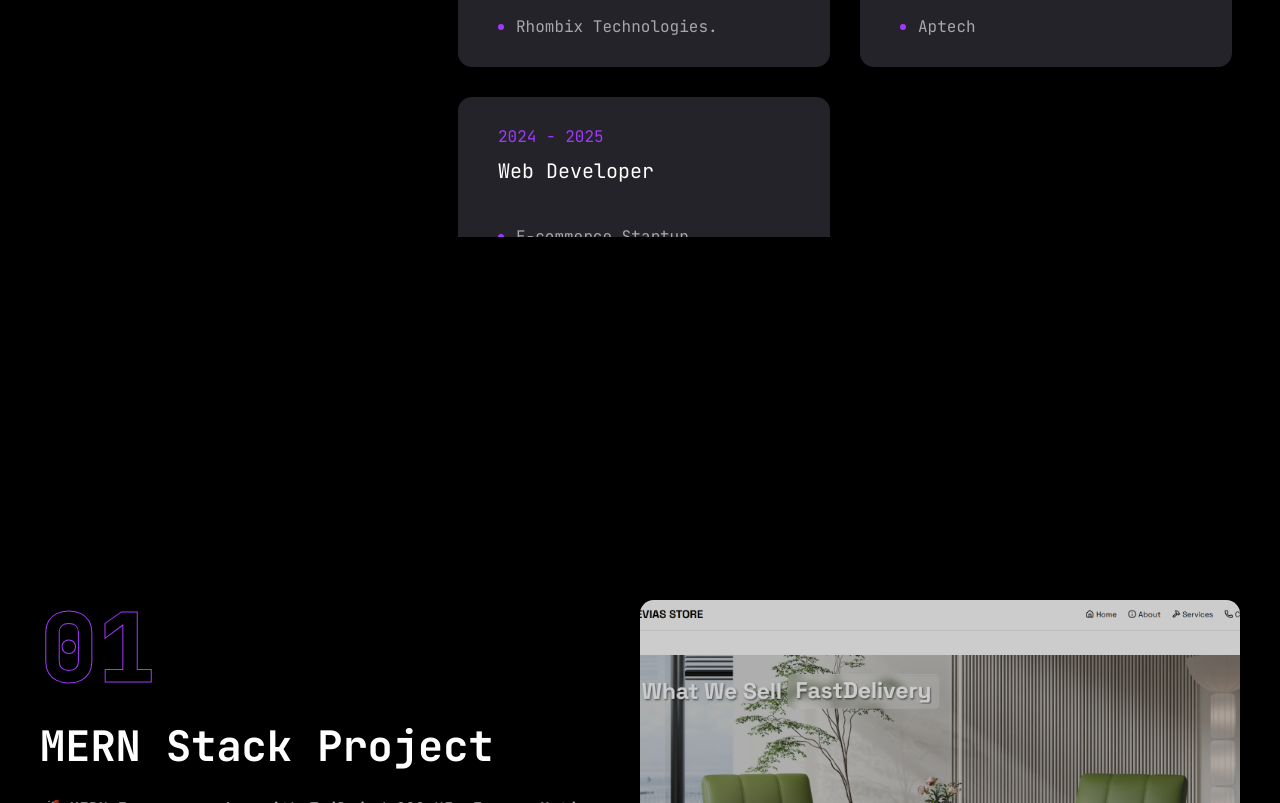
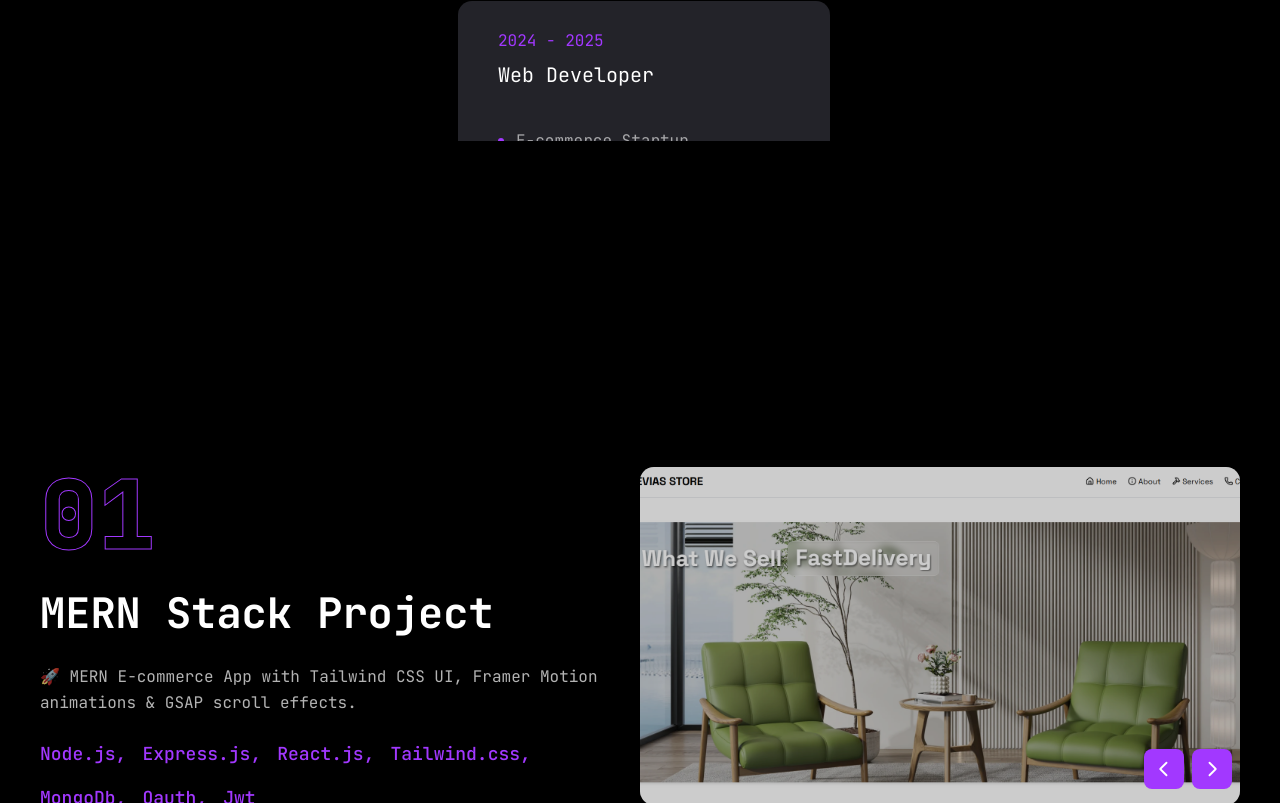
Before and after one commit to elishabhatti/elisha-portfolio, a Next.js app: page / in a window 1280 px wide. Shown: the part 1997-2800 px from the top of the page. Built offline with nearby package versions, Linux system fonts and the light colour scheme.

Commit message:
removed height in every pages

```diff
--- a/components/pages/Contact.jsx
+++ b/components/pages/Contact.jsx
@@ -87,7 +87,7 @@ const Contact = () => {
           whileInView={{ opacity: 1, y: 0 }}
           transition={{ duration: 0.6, ease: "easeOut" }}
           viewport={{ once: true, amount: 0.2 }}
-      className="min-h-screen py-12 px-4 md:px-8 xl:px-16"
+      className="py-12 px-4 md:px-8 xl:px-16"
     >
       <div className="container mx-auto">
         <div className="flex flex-col lg:flex-row gap-8 lg:gap-14 items-start">
--- a/components/pages/Pricing.jsx
+++ b/components/pages/Pricing.jsx
@@ -65,7 +65,7 @@ export default function Pricing() {
       viewport={{ once: true, amount: 0.2 }}
       className="text-white"
     >
-      <div className="min-h-screen flex justify-center items-center flex-col container mx-auto px-6">
+      <div className="flex justify-center items-center flex-col container mx-auto px-6">
         <h2 className="text-3xl md:text-5xl font-bold text-center mb-12">
           Pricing Plans
         </h2>
--- a/components/pages/Resume.jsx
+++ b/components/pages/Resume.jsx
@@ -159,7 +159,7 @@ const Resume = () => {
       whileInView={{ opacity: 1, y: 0 }}
       transition={{ duration: 0.6, ease: "easeOut" }}
       viewport={{ once: true, amount: 0.2 }}
-      className="min-h-screen flex items-center justify-center p-6 xl:p-12 xl:py-6"
+      className="flex items-center justify-center p-6 xl:p-12 xl:py-6"
     >
       <div className="container mx-auto">
         <Tabs
--- a/components/pages/Services.jsx
+++ b/components/pages/Services.jsx
@@ -43,7 +43,7 @@ const services = [
 
 const Services = () => {
   return (
-    <section className="min-h-[75vh] flex flex-col justify-center  xl:px-16 xl:py-10">
+    <section className="flex flex-col justify-center  xl:px-16 xl:py-10">
       <h1 className="h1 flex justify-center items-center mb-12">Services</h1>
       <div className="container mx-auto">
         <motion.div
--- a/components/pages/Work.jsx
+++ b/components/pages/Work.jsx
@@ -101,7 +101,7 @@ const Work = () => {
       whileInView={{ opacity: 1, y: 0 }}
       transition={{ duration: 0.6, ease: "easeOut" }}
       viewport={{ once: true, amount: 0.2 }}
-      className="min-h-screen flex flex-col mt-6 justify-center px-4 sm:px-6 lg:px-10 py-10"
+      className="flex flex-col mt-6 justify-center px-4 sm:px-6 lg:px-10 py-10"
     >
       <div className="container mx-auto">
         <div className="flex flex-col xl:flex-row gap-10">
```
